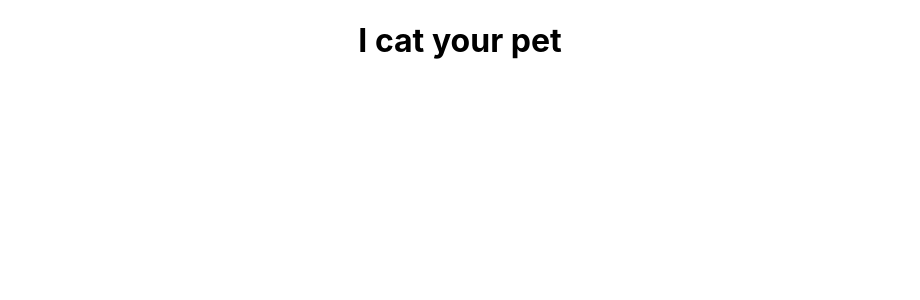
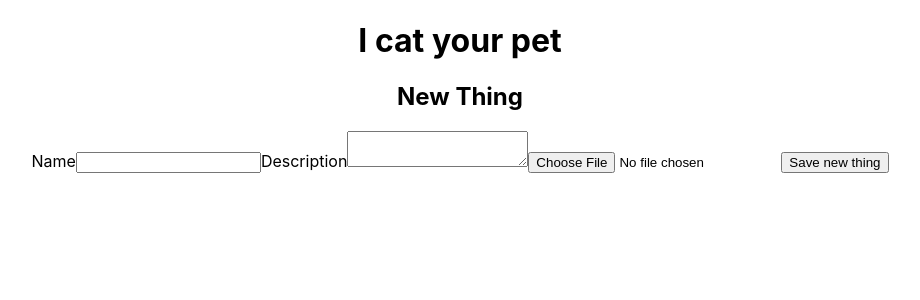
Before and after one commit to juliane-arruda/Final-Project-Full-Stack-IronHack-Front-End, a React (Create React App) app: page / in a window 1280 px wide. Shown: the top 300 px of the page, without its empty margins (180-1100 px from the left). Built offline with nearby package versions, Linux system fonts and the light colour scheme.

Commit message:
cloudinary was created to add photo

```diff
--- a/package.json
+++ b/package.json
@@ -6,6 +6,7 @@
     "@testing-library/jest-dom": "^4.2.4",
     "@testing-library/react": "^9.4.0",
     "@testing-library/user-event": "^7.2.1",
+    "axios": "^0.19.2",
     "react": "^16.12.0",
     "react-dom": "^16.12.0",
     "react-router-dom": "^5.1.2",
--- a/src/App.js
+++ b/src/App.js
@@ -2,6 +2,8 @@ import React, { Component } from 'react';
 import './App.css';
 import { Switch, Route } from "react-router-dom";
 import Signup from "./components/auth/signup";
+import AddThing from './components/AddPhoto';
+import AddPhoto from './components/AddPhoto';
 
 
 class App extends Component {
@@ -26,6 +28,10 @@ class App extends Component {
           />
         </Switch>
 
+        <div className="App">
+          <AddPhoto />
+        </div>
+
       </div>
     )
   }
--- /dev/null
+++ b/src/components/AddPhoto.js
@@ -0,0 +1,82 @@
+import React, { Component } from "react";
+
+// import the service file since we need it to send (and get) the data to(from) server
+import service from './api/service';
+
+class AddPhoto extends Component {
+  constructor(props) {
+    super(props);
+    this.state = {
+      name: "",
+      description: "",
+      imageUrl: ""
+    };
+  }
+
+  handleChange = e => {
+    const { name, value } = e.target;
+    this.setState({ [name]: value });
+  }
+
+  // this method handles just the file upload
+  handleFileUpload = e => {
+    console.log("The file to be uploaded is: ", e.target.files[0]);
+
+    const uploadData = new FormData();
+    // imageUrl => this name has to be the same as in the model since we pass
+    // req.body to .create() method when creating a new thing in '/api/things/create' POST route
+    uploadData.append("imageUrl", e.target.files[0]);
+
+    service.handleUpload(uploadData)
+      .then(response => {
+        // console.log('response is: ', response);
+        // after the console.log we can see that response carries 'secure_url' which we can use to update the state
+        this.setState({ imageUrl: response.secure_url });
+      })
+      .catch(err => {
+        console.log("Error while uploading the file: ", err);
+      });
+  }
+
+  // this method submits the form
+  handleSubmit = e => {
+    e.preventDefault();
+
+    service.saveNewThing(this.state)
+      .then(res => {
+        console.log('added: ', res);
+        // here you would redirect to some other page
+      })
+      .catch(err => {
+        console.log("Error while adding the thing: ", err);
+      });
+  }
+
+  render() {
+    return (
+      <div>
+        <h2>New Thing</h2>
+        <form onSubmit={e => this.handleSubmit(e)}>
+          <label>Name</label>
+          <input
+            type="text"
+            name="name"
+            value={this.state.name}
+            onChange={e => this.handleChange(e)} />
+          <label>Description</label>
+          <textarea
+            type="text"
+            name="description"
+            value={this.state.description}
+            onChange={e => this.handleChange(e)} />
+          <input
+            type="file"
+            onChange={(e) => this.handleFileUpload(e)} />
+          <button type="submit">Save new thing</button>
+        </form>
+      </div>
+    );
+  }
+}
+
+export default AddPhoto;
--- /dev/null
+++ b/src/components/api/service.js
@@ -0,0 +1,29 @@
+import axios from 'axios';
+
+const service = axios.create({
+  baseURL: 'http://localhost:5000/api',
+  // withCredentials: true // => you might need this when having the users in the app
+});
+
+const errorHandler = err => {
+  // console.error(err);
+  throw err;
+};
+
+export default {
+  service,
+
+  handleUpload(theFile) {
+    // console.log('file in service: ', theFile)
+    return service.post('/upload', theFile)
+      .then(res => res.data)
+      .catch(errorHandler);
+  },
+
+  saveNewThing(newThing) {
+    // console.log('new thing is: ', newThing)
+    return service.post('/things/create', newThing)
+      .then(res => res.data)
+      .catch(errorHandler);
+  }
+}
```
Also changed, not shown: 1 other file (tests, documents, lock files or other folders). Lines whose indentation alone changed are shown as unchanged.
